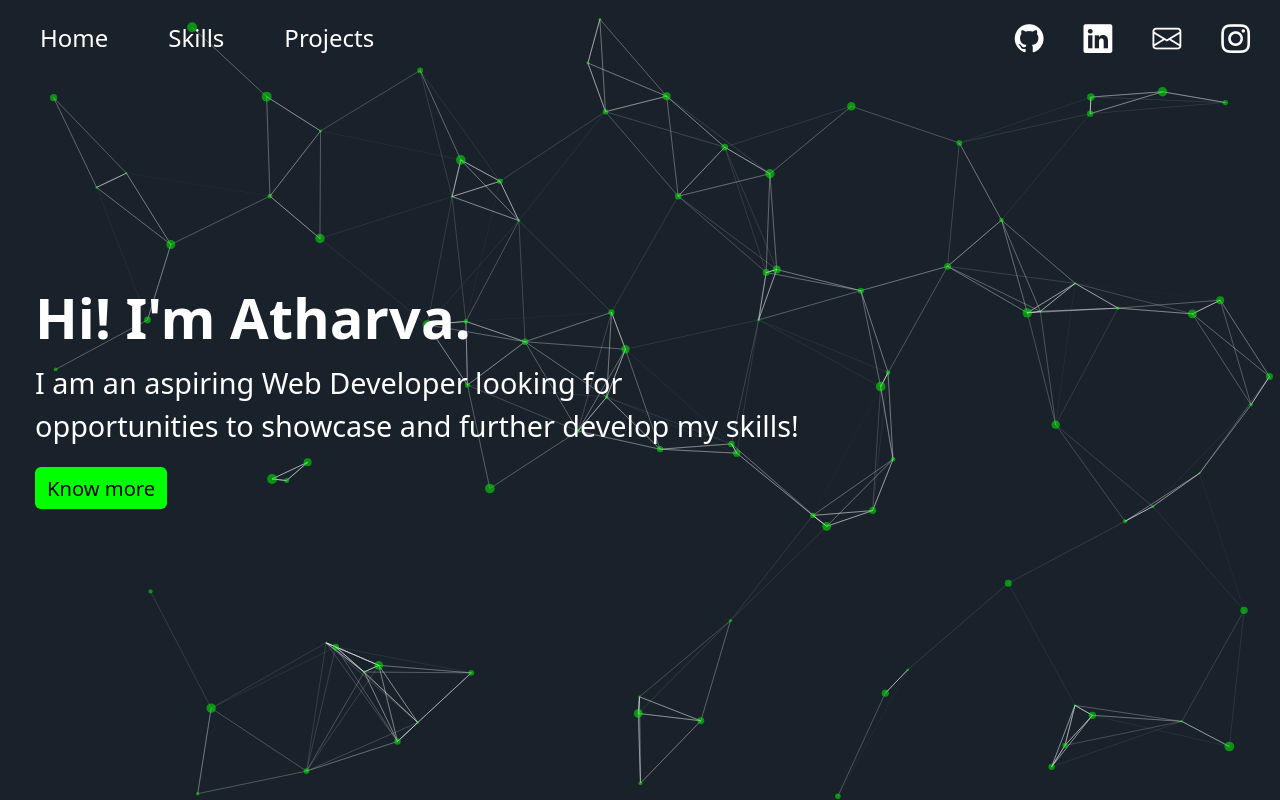
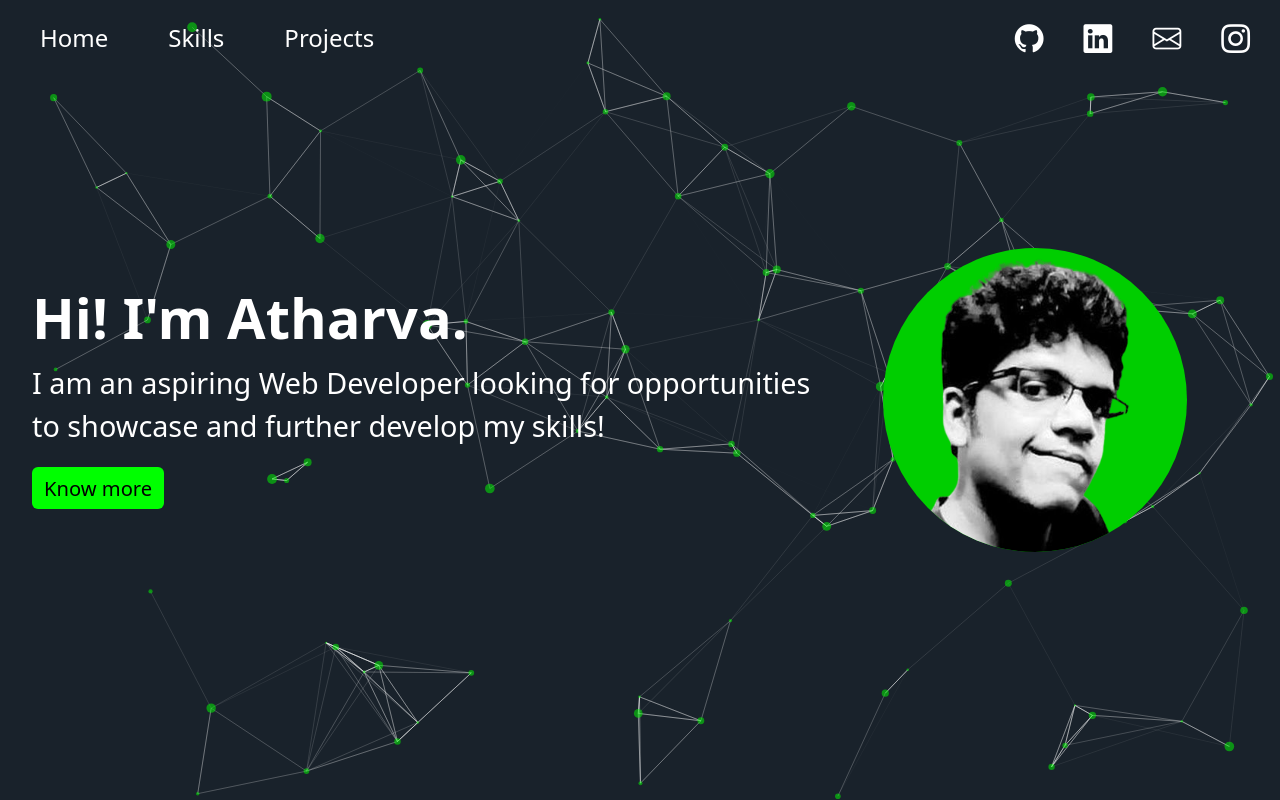
Before and after one commit to atharva-kakarot/my-react-portfolio, a React (Vite) app: page / in a window 1280 px wide. Built offline with nearby package versions, Linux system fonts and the light colour scheme.

Commit message:
Added profile pic

```diff
--- a/src/components/Jumbotron/Jumbotron.css
+++ b/src/components/Jumbotron/Jumbotron.css
@@ -10,9 +10,28 @@
   width: 100vw;
 }
 
+#outermost-text-div {
+  display: flex;
+  flex-direction: row;
+  align-items: center;
+  justify-content: center;
+  /* border: 1px solid white; */
+  width: 95%;
+  align-self: center;
+}
+
+#profile-img {
+  border-radius: 50%;
+  width: 25%;
+  margin-right: 5%;
+  background-color: rgb(0, 206, 0);
+}
+
 #text-div {
-  margin: 35px;
-  width: 60%;
+  /* margin: 35px; */
+  /* width: 30%; */
+  margin-right: 5%;
+  /* border: 1px solid white; */
 }
 
 .display-4 {
--- a/src/components/Jumbotron/Jumbotron.tsx
+++ b/src/components/Jumbotron/Jumbotron.tsx
@@ -5,6 +5,7 @@ import "@fortawesome/fontawesome-free/css/all.min.css";
 const Jumbotron: React.FC = () => {
   return (
     <div className="jumbotron">
+      <div id="outermost-text-div">
         <div id="text-div">
           <h1 className="display-4">Hi! I'm Atharva.</h1>
           <p className="lead">
@@ -23,6 +24,11 @@ const Jumbotron: React.FC = () => {
             </a>
           </p>
         </div>
+        <img
+          src={"src/components/Jumbotron/img/profilepic.png"}
+          id="profile-img"
+        />
+      </div>
     </div>
   );
 };
```
Also changed, not shown: src/components/Jumbotron/img/profilepic.jpg (deleted), src/components/Jumbotron/img/profilepic.png (added). Lines whose indentation alone changed are shown as unchanged.
